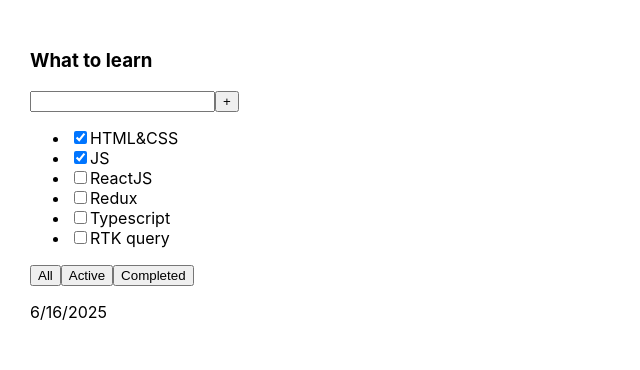
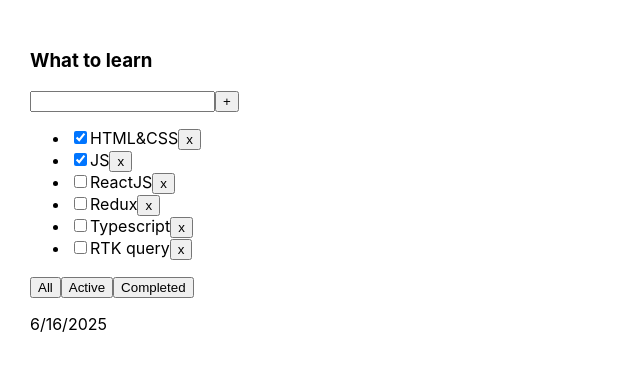
Before and after one commit to Viktor1504/TODO-APP, a React (Vite) app: page / in a window 1280 px wide. Shown: the top 370 px of the page, without its empty margins (0-640 px from the left). Built offline with nearby package versions, Linux system fonts and the light colour scheme.

Commit message:
change filter

```diff
--- a/src/App.tsx
+++ b/src/App.tsx
@@ -1,20 +1,42 @@
 import './App.css'
-import {Task, TodolistItem} from './TodolistItem'
+import {FilterValues, Task, TodolistItem} from './TodolistItem'
+import {useState} from "react";
 
 export const App = () => {
-    const tasks1: Task[] = [
+    const [filter, setFilter] = useState<FilterValues>('all');
+    const [tasks, setTasks] = useState<Task[]>([
         {id: 1, title: 'HTML&CSS', isDone: true},
         {id: 2, title: 'JS', isDone: true},
         {id: 3, title: 'ReactJS', isDone: false},
         {id: 4, title: 'Redux', isDone: false},
         {id: 5, title: 'Typescript', isDone: false},
         {id: 6, title: 'RTK query', isDone: false},
-    ]
+    ])
 
+    const deleteTask = (id: number) => {
+        const filteredTasks: Task[] = tasks.filter((task: Task) => task.id !== id)
+        setTasks(filteredTasks)
+    }
+
+    const changeFilter = (filter: FilterValues) => setFilter(filter)
+
+    const filterTasks = (tasks: Task[], filter: FilterValues) => {
+        switch (filter) {
+            case 'active':
+                return tasks.filter(task => !task.isDone);
+            case 'completed':
+                return tasks.filter(task => task.isDone);
+            default:
+                return tasks
+        }
+    }
+
+    const filteredTasks = filterTasks(tasks, filter)
 
     return (
         <div className="app">
-            <TodolistItem title="What to learn" tasks={tasks1} date={new Date()}/>
+            <TodolistItem changeFilter={changeFilter} title="What to learn" tasks={filteredTasks} date={new Date()}
+                          deleteTask={deleteTask}/>
         </div>
     )
 }
--- a/src/Button.tsx
+++ b/src/Button.tsx
@@ -1,3 +1,3 @@
-export const Button = ({title}: { title: string }) => {
-    return <button>{title}</button>
+export const Button = ({title, onClick}: { title: string, onClick?: () => void }) => {
+    return <button onClick={onClick}>{title}</button>
 }
--- a/src/TodolistItem.tsx
+++ b/src/TodolistItem.tsx
@@ -6,19 +6,24 @@
     isDone: boolean
 }
 
+export type FilterValues = 'all' | 'active' | 'completed'
+
 type Props = {
     title: string
     tasks: Task[]
     date?: Date
+    deleteTask: (id: number) => void
+    changeFilter: (filter: FilterValues) => void
 }
 
-export const TodolistItem = ({title, tasks, date}: Props) => {
+export const TodolistItem = ({title, tasks, date, deleteTask, changeFilter}: Props) => {
     return (
         <div>
             <h3>{title}</h3>
             <div>
                 <input type={'text'}/>
-                <Button title={'+'}/>
+                <Button title={'+'} onClick={() => {
+                }}/>
             </div>
             {tasks.length === 0 ? <p>No tasks</p> :
                 <ul>
@@ -27,15 +32,15 @@
                             <li key={task.id}>
                                 <input type="checkbox" checked={task.isDone}/>
                                 <span>{task.title}</span>
-                            </li>
+                                <Button title={'x'} onClick={() => deleteTask(task.id)}/></li>
                         )
                     })}
                 </ul>
             }
             <div>
-                <Button title={'All'}/>
-                <Button title={'Active'}/>
-                <Button title={'Completed'}/>
+                <Button title={'All'} onClick={() => changeFilter('all')}/>
+                <Button title={'Active'} onClick={() => changeFilter('active')}/>
+                <Button title={'Completed'} onClick={() => changeFilter('completed')}/>
             </div>
             <div>
                 <p>{date?.toLocaleDateString()}</p>
```
